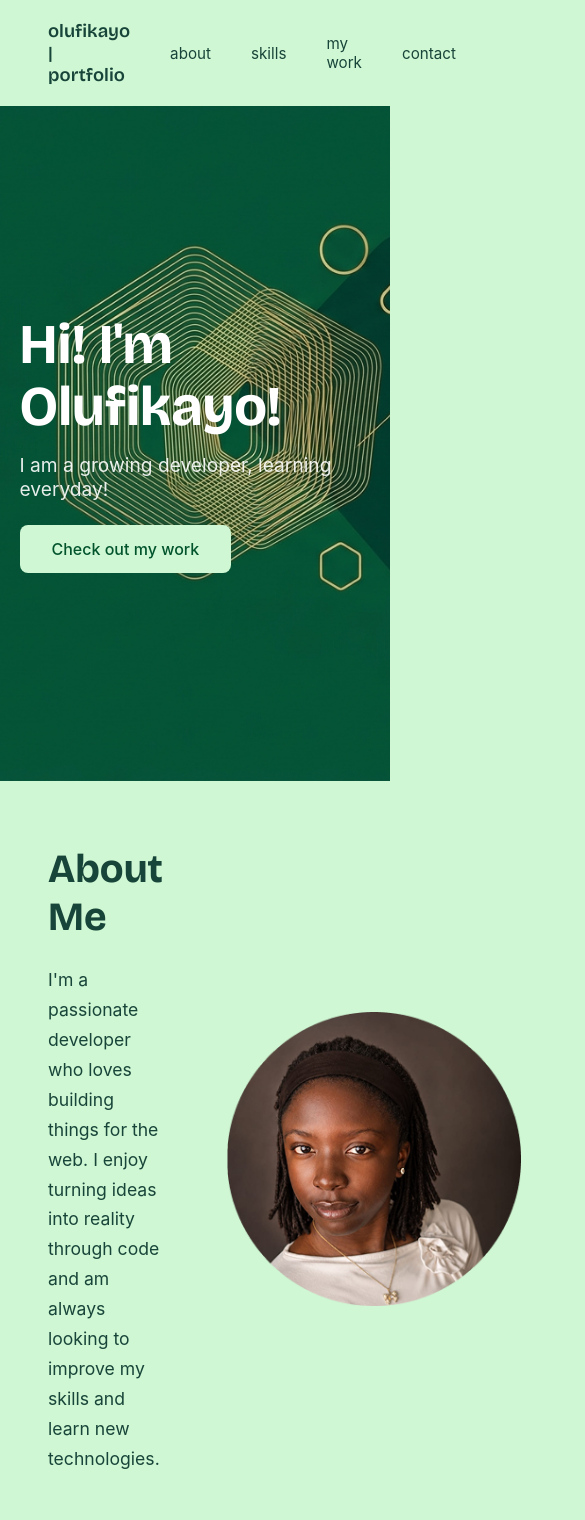
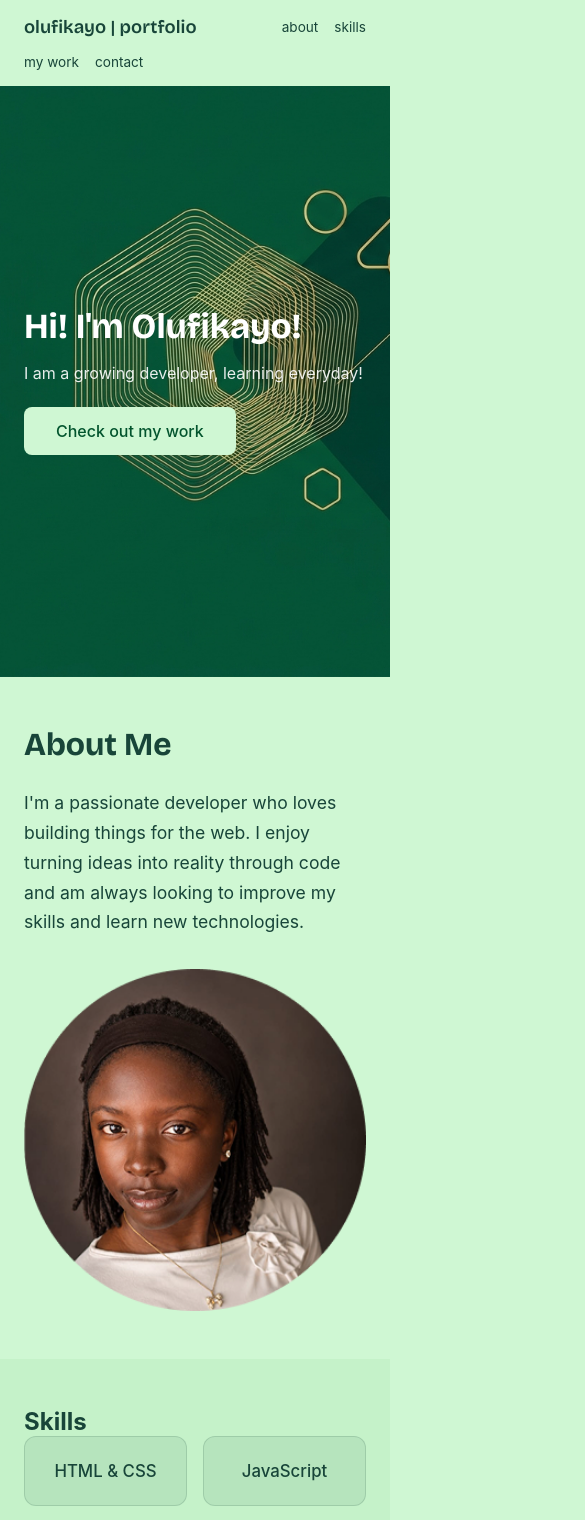
Before and after one commit to olufiks/portfolio, a React (Vite) app: page / in a window 390 px wide. Shown: the top 1520 px of the page, 585 px wide, since content can reach past the window. Built offline with nearby package versions, Linux system fonts and the light colour scheme; the HTML template or start-up script is replaced by a standard one.

Commit message:
adaptable to phone types

```diff
--- a/src/App.css
+++ b/src/App.css
@@ -273,3 +273,63 @@ header a:hover {
 .contact-link:hover {
   opacity: 0.7;
 }
+
+@media (max-width: 768px) {
+  header {
+    flex-wrap: wrap;
+    gap: 1rem;
+    padding: 1rem 1.5rem;
+  }
+
+  header a {
+    font-size: 0.85rem;
+  }
+
+  .hero-container {
+    height: 70vh;
+  }
+
+  .hero-content {
+    padding-left: 1.5rem;
+    padding-right: 1.5rem;
+  }
+
+  .hero-content h1 {
+    font-size: 2.2rem;
+  }
+
+  .hero-content p {
+    font-size: 1rem;
+  }
+
+  .section {
+    padding: 3rem 1.5rem;
+  }
+
+  #about {
+    flex-direction: column;
+    gap: 2rem;
+  }
+
+  .about-content h2 {
+    font-size: 2rem;
+  }
+
+  .about-image {
+    max-width: 100%;
+  }
+
+  .skills-grid {
+    grid-template-columns: repeat(2, 1fr);
+    gap: 1rem;
+  }
+
+  .skill-card {
+    padding: 1.5rem;
+  }
+
+  .work-grid {
+    grid-template-columns: 1fr;
+    gap: 1.5rem;
+  }
+}
```
